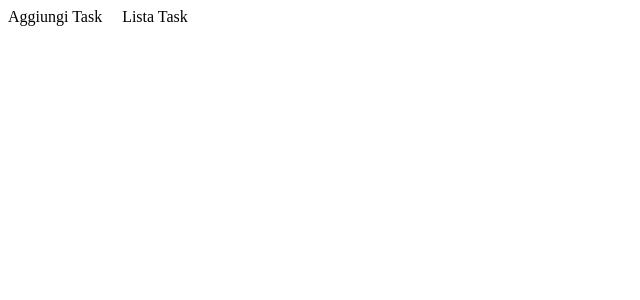
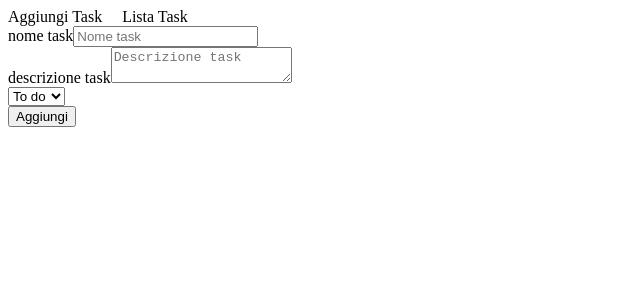
Before and after one commit to willymariino/ex-react-task-manager, a React (Vite) app: page /AddTasks in a window 1280 px wide. Shown: the top 300 px of the page, without its empty margins (0-640 px from the left). Built offline with nearby package versions, Linux system fonts and the light colour scheme; no server answers.

Commit message:
Add: addTask form

```diff
--- a/src/components/globalContextProvider.jsx
+++ b/src/components/globalContextProvider.jsx
@@ -8,6 +8,9 @@ function GlobalContexProvider({ children }) {
     const [tasks, setTasks] = useState([])
 
     // funzione per aggiungere task
+    // Qui trasformo il "biglietto scritto dall'utente" (newTask) in un "biglietto ufficiale del sistema".
+    // Aggiungo infatti un id univoco progressivo e la data di creazione (createdAt).
+    // Questo oggetto finale è quello che viene salvato nello stato globale delle tasks.
     const addTask = task => {
 
         setTasks(curr => {
@@ -20,7 +23,7 @@ function GlobalContexProvider({ children }) {
             // curr[curr.length - 1].id = id dell’ultimo elemento
 
             const taskToAdd = {
-                ...task,
+                ...task, // prendo tutti i dati inviati dall'utente, salvati dentro newTask
                 id: lastId + 1,
                 createdAt: new Date().toISOString
             }
--- a/src/pages/AddTasks.jsx
+++ b/src/pages/AddTasks.jsx
@@ -4,7 +4,7 @@ import useTask from "../hooks/useTask"
 
 function AddTasks() {
 
-    const { tasks, AddTasks } = useTask()
+    const { tasks, setTasks, addTask } = useTask()
 
     const [data, setData] = useState({
         title: "",
@@ -25,11 +25,62 @@ function AddTasks() {
         }))
     }
 
+    const handleSubmit = e => {
+        e.preventdefault()
+
+
+        // Qui creo un oggetto "newTask" che contiene SOLO i dati scritti dall'utente nel form.
+        // È come un biglietto compilato a mano: ha titolo, descrizione e stato, ma ancora
+        // non ha id progressivo né data di creazione (questi li aggiungerà il sistema tramite addTask).
+        const newtask = {
+            title: data.title,
+            description: description.current.value,
+            status: status.current.value,
+        }
+
+        addTask(newtask)
+
+    }
+
 
     return (
-        <>
+        <form onSubmit={handleSubmit}>
 
-        </>
+            <section>
+                <label htmlFor="title"> nome task</label>
+                <input
+                    type="text"
+                    id="title"
+                    name="title"
+                    value={data.title}
+                    onChange={handleChange}
+                    placeholder="Nome task"
+                />
+            </section>
+
+            <section>
+                <label htmlFor="description">descrizione task</label>
+                <textarea
+                    ref={description}
+                    placeholder="Descrizione task"
+                    id="description"
+                />
+            </section>
+
+            <section>
+                <label htmlFor="status"></label>
+                <select
+                    id="status"
+                    ref={status}
+                    defaultValue="To do">
+                    <option value="To do">To do</option>
+                    <option value="Doing">Doing</option>
+                    <option value="Done">Done</option>
+                </select>
+            </section>
+
+            <button type="submit">Aggiungi</button>
+        </form>
     )
 }
 
```
